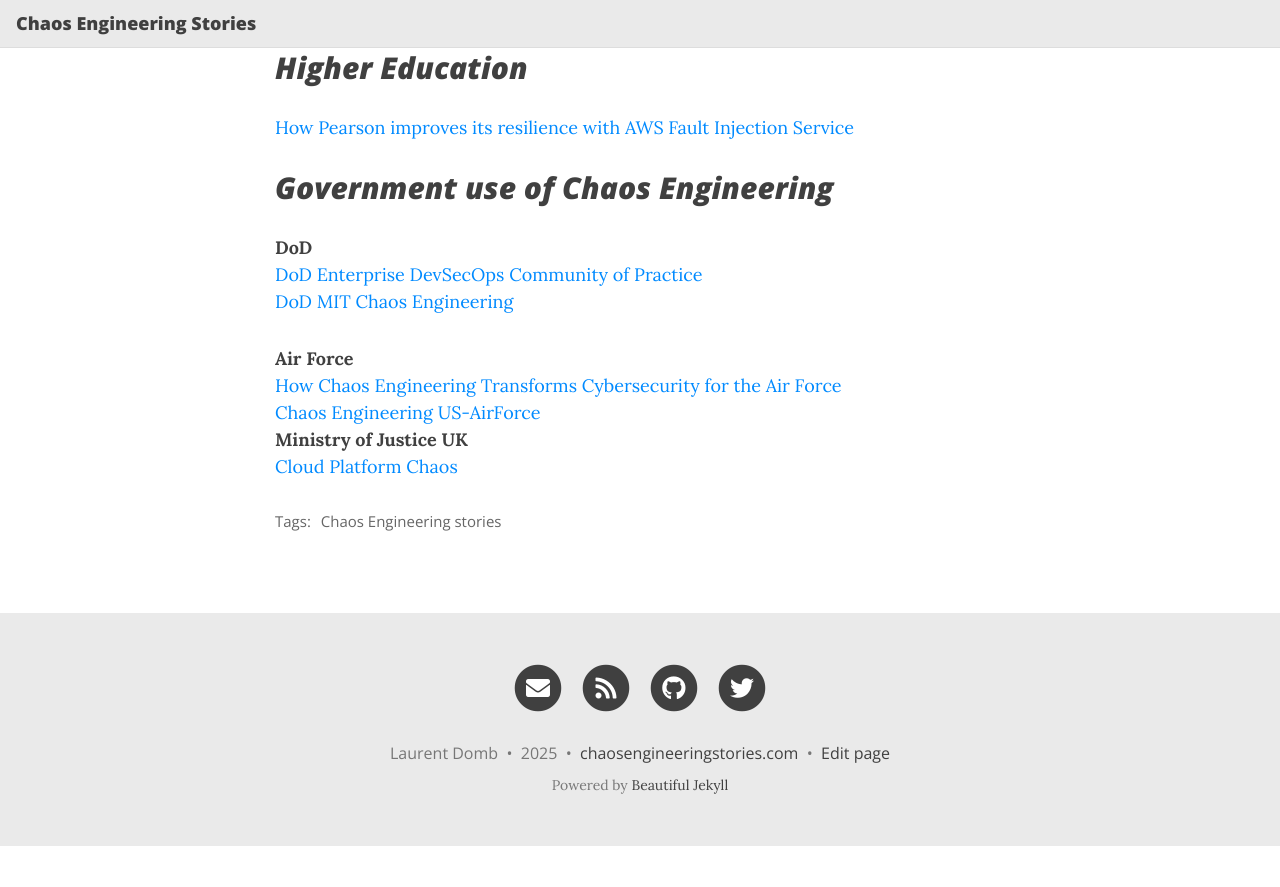
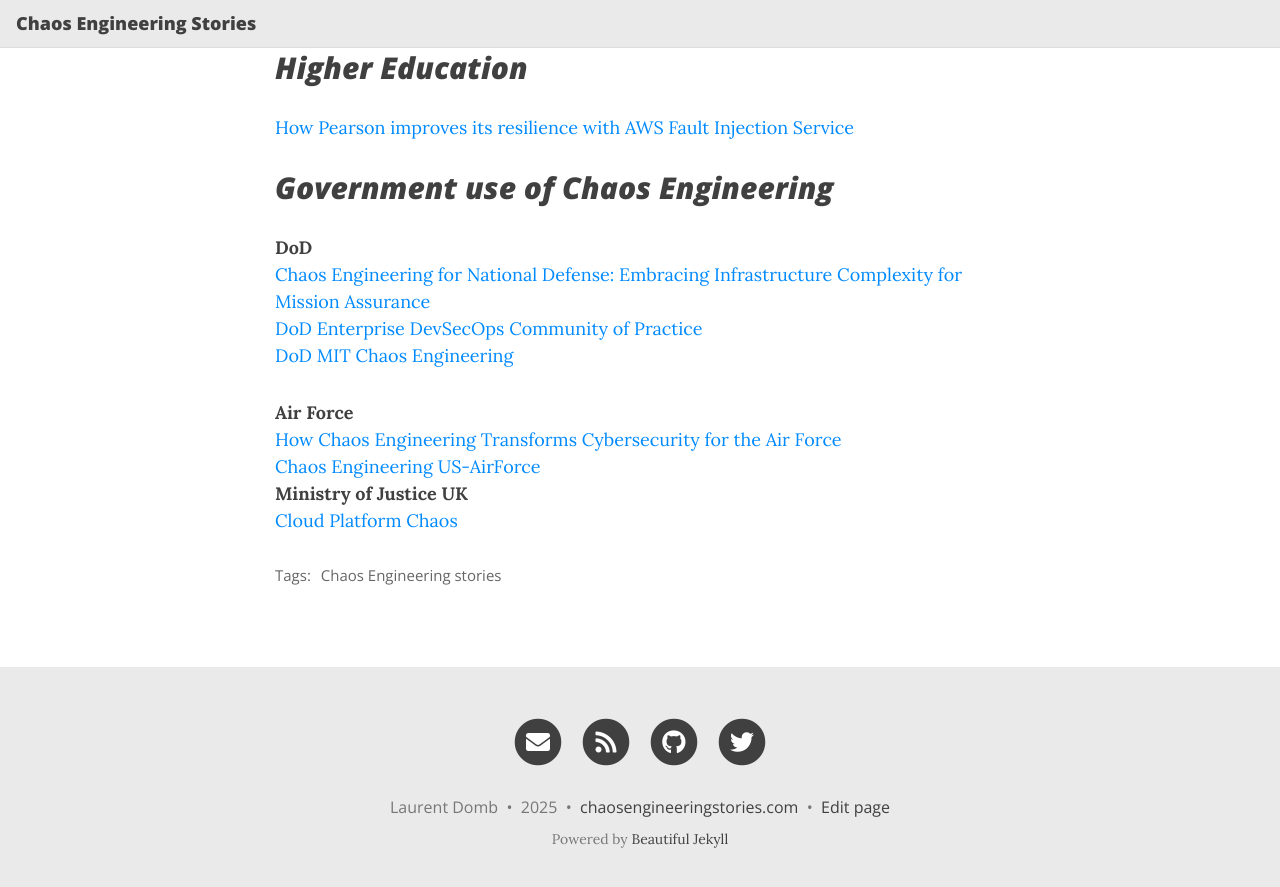
Before and after one commit to ldomb/ChaosEngineeringPublicStories, a Jekyll site: the page built from index.md, in a window 1280 px wide and 900 px high, scrolled down 7074 px. Shown: the top 887 px of the window. Built offline with Jekyll 4.4.1, drawn with Linux system fonts in a browser that asks for light colours; nearby versions of some CDN libraries; before the commit the page ends 7920 px from its top, so only the background shows below that.

Commit message:
Added https://warontherocks.com/2024/10/chaos-engineering-for-national-defense-embracing-infrastructure-complexity-for-mission-assurance/

```diff
--- a/index.md
+++ b/index.md
@@ -266,7 +266,8 @@ _**Higher Education**_
 **_Government use of Chaos Engineering_**
 -----------------------------------------
 **DoD**
-[DoD Enterprise DevSecOps Community of Practice](https://software.af.mil/wp-content/uploads/2021/06/06-23-2021-DevSecOps-CoP-Slides-Final.pdf)
+[Chaos Engineering for National Defense: Embracing Infrastructure Complexity for Mission Assurance](https://warontherocks.com/2024/10/chaos-engineering-for-national-defense-embracing-infrastructure-complexity-for-mission-assurance/)
+[DoD Enterprise DevSecOps Community of Practice](https://software.af.mil/dsop/community-of-practice/2021-06/)
 [DoD MIT Chaos Engineering](https://www.ll.mit.edu/sites/default/files/project/doc/2020-07/2Page-ChaosAndDisruption-v.10.pdf)
 
 **Air Force**
```
